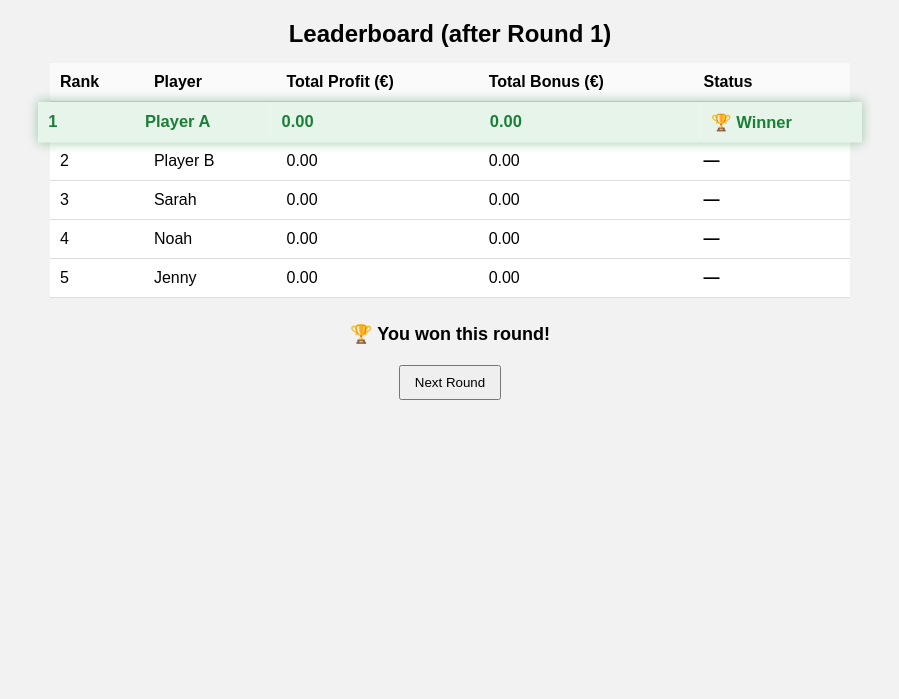
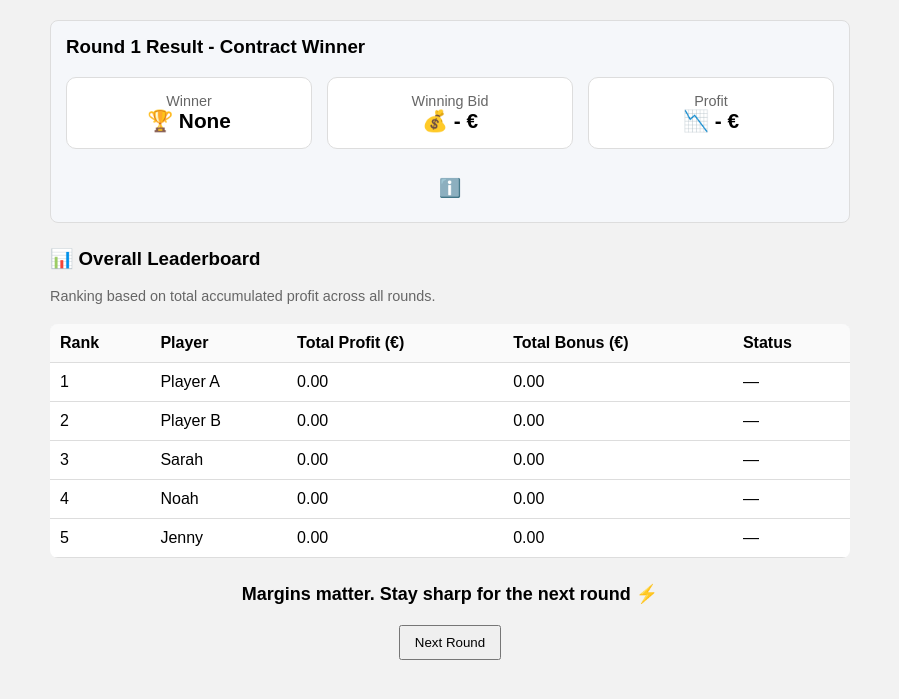
Before and after one commit to lindaspov/research-project, a Flask app: page /leaderboard in a window 1280 px wide. Shown: the top 699 px of the page, without its empty margins (190-1089 px from the left). Run offline with Flask 3, Linux system fonts and the light colour scheme; the visitor is signed in with stand-in values (Sample User, id 1).

Commit message:
update experiment

```diff
--- a/app.py
+++ b/app.py
@@ -43,7 +43,7 @@ def initialize_logging():
             "cost",
             "bid",
             "margin",
-            "cumulative_profit",
+            "bid_count",
         ])
 
     with open(ROUND_FILE, "w", newline="", encoding="utf-8") as f:
@@ -65,12 +65,11 @@ def initialize_logging():
         ])
 
 def log_bid(player, amount):
+    auction_state["bid_counts"][player] = auction_state["bid_counts"].get(player, 0) + 1
     real_name = auction_state.get("usernames", {}).get(player, player)
 
     cost = auction_state["participant_costs"].get(player)
     margin = amount - cost if cost is not None else 0
-
-    cumulative_profit = auction_state["total_profits"].get(player, 0)
 
     if player in HUMAN_PLAYERS:
         round_index = auction_state["round"] - 1
@@ -99,7 +98,7 @@ def log_bid(player, amount):
             cost,
             amount,
             margin,
-            cumulative_profit
+            auction_state["bid_counts"][player]
         ])
 
         f.flush()
@@ -177,7 +176,7 @@ How to proceed:
 1. Observe quietly throughout the round.
 2. Submit your bid only in the final seconds.
 3. Slightly undercut the lowest current bid.
-
+z6
 Key points:
 - Early bidding exposes your tactics.
 - Timing is everything.
@@ -425,21 +424,15 @@ def leaderboard():
     if not session.get("authorized"):
         return redirect("/")
 
-    current_round = auction_state["round"]
+    winner = auction_state["lowest_bidder"]
+    winner_key = winner
+    bids = auction_state["last_bid_by_player"]
+    profits = auction_state["profits"]
+    total_profits = auction_state["total_profits"]
 
-    # 🔵 jede 5. Runde → kumuliert
-    if current_round % 5 == 0:
-        profits = auction_state["total_profits"]
-        bonuses = auction_state["total_bonuses"]
-    else:
-        # 🟢 sonst → nur aktuelle Runde
-        profits = auction_state["profits"]
-        bonuses = auction_state["bonuses"]
-
-    #Sortierung
-    sorted_players = sorted(
+    total_leaderboard = sorted(
         ALL_PLAYERS,
-        key=lambda p: profits.get(p, 0),
+        key=lambda p: total_profits.get(p, 0),
         reverse=True
     )
 
@@ -468,21 +461,27 @@ def leaderboard():
     player_message = ""
 
     if current_player:
-        if current_player == sorted_players[0]:
+        if current_player == winner:
             player_message = "🏆 You won this round!"
         else:
             player_message = random.choice(loser_messages)
+
+    profits = auction_state.get("profits", {})
 
     # Template rendern
     return render_template(
         "leaderboard.html",
         round=auction_state["round"],
         max_rounds=auction_state["max_rounds"],
-        leaderboard=sorted_players,
+        winner=winner,
+        winner_key=winner_key,
+        bids=bids,
         profits=profits,
-        bonuses=bonuses,
+        total_leaderboard=total_leaderboard,
+        total_profits=total_profits,
+        total_bonuses=auction_state["total_bonuses"],
         usernames=auction_state.get("usernames", {}),
-        player_message=player_message
+        player_message=player_message,
     )
 
 @app.route("/download_results")
@@ -604,6 +603,9 @@ def bid():
     player = session.get("player")
     cost = auction_state["participant_costs"][player]
 
+    if amount < 35000:
+        return jsonify({"success": False, "message": "Bid must be at least 35,000 €"})
+
     # REGELN
     #if amount < cost:
     #return jsonify({"success": False, "message": "Bid below your production cost"})
@@ -636,6 +638,7 @@ def start_round():
     auction_state["bids"] = []
 
     auction_state["last_bid_by_player"] = {}
+    auction_state["bid_counts"] = {}
 
     auction_state["profits"] = {}
     auction_state["bonuses"] = {}
@@ -662,10 +665,12 @@ def register_bid(player, amount):
 
     auction_state["bids"].append({
         "player": player,
-        "amount": amount
+        "amount": amount,
+        "round": auction_state["round"]
     })
 
     auction_state["last_bid_by_player"][player] = amount
+    print(auction_state["last_bid_by_player"])
 
     cost = auction_state["participant_costs"][player]
     profit = amount - cost
@@ -694,7 +699,7 @@ def process_price_chaser(now):
 
     dummy = "Sarah"
 
-    if now - auction_state["last_actions"][dummy] < random.randint(6, 9):
+    if now - auction_state["last_actions"][dummy] < random.randint(9, 18):
         return
 
     auction_state["last_actions"][dummy] = now
@@ -705,11 +710,11 @@ def process_price_chaser(now):
     distance = current - cost
 
     if distance > 50000:
-        drop = random.randint(3000, 4500)
+        drop = random.randint(2000, 3750)
     elif distance > 20000:
-        drop = random.randint(550, 2200)
+        drop = random.randint(550, 1900)
     else:
-        drop = random.randint(20, 110)
+        drop = random.randint(20, 100)
 
     remaining = AUCTION_DURATION - (time.time() - auction_state["start_time"])
 
@@ -718,6 +723,8 @@ def process_price_chaser(now):
 
     bid = current - drop
 
+    bid = int(bid / 100) * 100
+
     if bid >= cost:
         register_bid(dummy, bid)
 
@@ -725,7 +732,7 @@ def process_step_dropper(now):
 
     dummy = "Noah"
 
-    if now - auction_state["last_actions"][dummy] < random.randint(10, 16):
+    if now - auction_state["last_actions"][dummy] < random.randint(10, 19):
         return
 
     auction_state["last_actions"][dummy] = now
@@ -740,13 +747,15 @@ def process_step_dropper(now):
         distance = current - cost
 
         if distance > 40000:
-            drop = random.randint(5000, 7000)
+            drop = random.randint(3500, 5500)
         elif distance > 15000:
-            drop = random.randint(2000, 5400)
+            drop = random.randint(1800, 4800)
         else:
-            drop = random.randint(50, 300)
+            drop = random.randint(50, 200)
 
         bid = current - drop
+
+        bid = int(bid / 100) * 100
 
     if bid >= cost:
         register_bid(dummy, bid)
@@ -755,7 +764,7 @@ def process_noisy_undercutter(now):
 
     dummy = "Jenny"
 
-    if now - auction_state["last_actions"][dummy] < random.randint(5, 12):
+    if now - auction_state["last_actions"][dummy] < random.randint(11, 20):
         return
 
     auction_state["last_actions"][dummy] = now
@@ -769,9 +778,9 @@ def process_noisy_undercutter(now):
 
     if distance > 40000:
         if r < 0.3:
-            drop = random.randint(3800, 11000)
+            drop = random.randint(3100, 6000)
         elif r < 0.7:
-            drop = random.randint(1000, 4000)
+            drop = random.randint(1000, 3000)
         else:
             drop = random.randint(200, 800)
     else:
@@ -781,6 +790,8 @@ def process_noisy_undercutter(now):
             drop = random.randint(10, 100)
 
     bid = current - drop
+
+    bid = int(bid / 100) * 100
 
     if bid >= cost:
         register_bid(dummy, bid)
@@ -795,7 +806,7 @@ def calculate_results():
     auction_state["results_written"] = True
 
     print("CALCULATE RESULTS RUNNING")
-    print("STEP A")
+
     try:
         if auction_state["lowest_bidder"] is None:
             return
@@ -804,7 +815,7 @@ def calculate_results():
         winning_bid = auction_state["lowest_bid"]
         winner_name = auction_state.get("usernames", {}).get(winner, winner)
 
-
+        # Leader bestimmen
         if auction_state["total_profits"]:
             leader = max(
                 auction_state["total_profits"],
@@ -820,15 +831,18 @@ def calculate_results():
             writer = csv.writer(f, delimiter=";")
 
             for p in ALL_PLAYERS:
+                is_last = (p == winner)
                 real_name = auction_state.get("usernames", {}).get(p, p)
                 cost = auction_state["participant_costs"][p]
 
+                # Letztes Gebot holen
                 bid = ""
                 for b in reversed(auction_state["bids"]):
                     if b["player"] == p:
                         bid = b["amount"]
                         break
 
+                # Strategie bestimmen
                 if p in HUMAN_PLAYERS:
                     round_index = auction_state["round"] - 1
                     matchup = auction_state.get("round_matchups")
@@ -844,55 +858,44 @@ def calculate_results():
                 else:
                     strategy = ""
 
+                # 🔥 Gewinner-Logik
                 if p == winner:
+                    print("CHECK", auction_state.get("usernames", {}).get(p, p), winner_name)
                     profit = winning_bid - cost
-                    bonus = round(profit * random.uniform(0.01, 0.02), 2)
+                    bonus = round(winning_bid * 0.01, 2)
+                else:
+                    profit = 0
+                    bonus = 0
 
-                    auction_state["profits"][p] = profit
-                    auction_state["bonuses"][p] = bonus
+                # 🔥 Werte speichern (für ALLE Spieler!)
+                auction_state["profits"][p] = profit
+                auction_state["bonuses"][p] = bonus
 
-                    auction_state["total_profits"][p] = auction_state["total_profits"].get(p, 0) + profit
-                    auction_state["total_bonuses"][p] = auction_state["total_bonuses"].get(p, 0) + bonus
+                auction_state["total_profits"][p] = \
+                    auction_state["total_profits"].get(p, 0) + profit
 
-                    total_profit = auction_state["total_profits"][p]
+                auction_state["total_bonuses"][p] = \
+                    auction_state["total_bonuses"].get(p, 0) + bonus
 
-                    writer.writerow([
-                        auction_state["round"],
-                        real_name,
-                        auction_state.get("genders", {}).get(p, ""),
-                        True,
-                        strategy,
-                        cost,
-                        bid,
-                        profit,
-                        bonus,
-                        winning_bid,
-                        total_profit,
-                        winner_name,
-                        leader_name
-                    ])
+                # Für CSV
+                total_profit = auction_state["total_profits"][p]
 
-                else:
-                    auction_state["profits"][p] = 0
-                    auction_state["bonuses"][p] = 0
-
-                    total_profit = auction_state["total_profits"].get(p, 0)
-
-                    writer.writerow([
-                        auction_state["round"],
-                        real_name,
-                        auction_state.get("genders", {}).get(p, ""),
-                        False,
-                        strategy,
-                        cost,
-                        bid,
-                        0,
-                        0,
-                        "",
-                        total_profit,
-                        "",
-                        leader_name
-                    ])
+                # 🔥 CSV schreiben (korrekt eingerückt!)
+                writer.writerow([
+                    auction_state["round"],
+                    real_name,
+                    auction_state.get("genders", {}).get(p, ""),
+                    (p == winner),
+                    strategy,
+                    cost,
+                    bid,
+                    profit,
+                    bonus,
+                    winning_bid if is_last else "",
+                    total_profit if is_last else "",
+                    winner_name if is_last else "",
+                    leader_name if is_last else ""
+                ])
 
             f.flush()
             os.fsync(f.fileno())
--- a/templates/leaderboard.html
+++ b/templates/leaderboard.html
@@ -82,35 +82,103 @@
 
 <div class="container">
 
-<h2>Leaderboard (after Round {{ round }})</h2>
+<div style="margin-bottom: 25px; padding: 15px; border-radius: 8px; background: #f5f7fa; border: 1px solid #ddd;">
 
-<table>
-    <thead>
+    <h3 style="margin-top:0;">Round {{ round }} Result - Contract Winner</h3>
+    <div style="display:flex; gap:15px; margin-top:10px;">
+
+        <!-- WINNER -->
+        <div style="flex:1; padding:15px; background:#ffffff; border-radius:10px; border:1px solid #ddd; text-align:center;">
+            <div style="font-size:0.9em; color:#666;">Winner</div>
+            <div style="font-size:1.3em; font-weight:bold;">
+                🏆 {{ usernames.get(winner, winner) }}
+            </div>
+        </div>
+
+        <!-- BID -->
+        <div style="flex:1; padding:15px; background:#ffffff; border-radius:10px; border:1px solid #ddd; text-align:center;">
+            <div style="font-size:0.9em; color:#666;">Winning Bid</div>
+            <div style="font-size:1.3em; font-weight:bold;">
+                💰 {{ bids.get(winner, "-") }} €
+            </div>
+        </div>
+
+        <!-- PROFIT -->
+        <div style="flex:1; padding:15px; background:#ffffff; border-radius:10px; border:1px solid #ddd; text-align:center;">
+            <div style="font-size:0.9em; color:#666;">Profit</div>
+            <div style="font-size:1.3em; font-weight:bold; color: {{ 'red' if profits.get(winner_key, 0) < 0 else 'black' }}">
+                📉 {{ profits.get(winner_key, "-") }} €
+            </div>
+        </div>
+
+    </div>
+
+    <!-- INFO BUTTON -->
+    <div style="margin-top:10px; text-align:right;">
+        <button onclick="toggleInfo()"
+                style="border:none; background:none; cursor:pointer; font-size:18px;">
+         ℹ️
+        </button>
+    </div>
+
+    <!-- INFO TEXT (HIDDEN) -->
+    <div id="info-box"
+         style="display:none; margin-top:10px; padding:10px; background:#eef3ff; border-radius:6px; font-size:0.9em; color:#444;">
+
+        The contract is awarded to the bidder with the lowest bid.
+        This means that winning the auction does not necessarily imply a positive profit,
+        as bids below production costs can result in losses.
+    </div>
+
+</div>
+
+<h3 style="margin-top:25px;">📊 Overall Leaderboard</h3>
+<p style="font-size:0.9em; color:#666; margin-bottom:10px;">
+    Ranking based on total accumulated profit across all rounds.
+</p>
+
+<table style="width:100%; border-collapse:collapse; margin-top:20px; background:white; border-radius:8px; overflow:hidden;">
+
+    <thead style="background:#f0f2f5;">
         <tr>
-            <th>Rank</th>
-            <th>Player</th>
-            <th>Total Profit (€)</th>
-            <th>Total Bonus (€)</th>
-            <th>Status</th>
+            <th style="padding:10px; text-align:left;">Rank</th>
+            <th style="padding:10px; text-align:left;">Player</th>
+            <th style="padding:10px; text-align:left;">Total Profit (€)</th>
+            <th style="padding:10px; text-align:left;">Total Bonus (€)</th>
+            <th style="padding:10px; text-align:left;">Status</th>
         </tr>
     </thead>
+
     <tbody>
-        {% for p in leaderboard %}
-        <tr {% if loop.index == 1 %}class="winner"{% endif %}>
-            <td>{{ loop.index }}</td>
-            <td>{{ usernames.get(p, p) }}</td>
-            <td>{{ "%.2f"|format(profits.get(p, 0)) }}</td>
-            <td>{{ "%.2f"|format(bonuses.get(p, 0)) }}</td>
-            <td class="status">
-                {% if loop.index == 1 %}
+        {% for p in total_leaderboard %}
+        <tr style="border-top:1px solid #eee; {% if p == winner %}background:#fff8e1;{% endif %}">
+
+            <td style="padding:10px;">{{ loop.index }}</td>
+
+            <td style="padding:10px;">
+                {{ usernames.get(p, p) }}
+            </td>
+
+            <td style="padding:10px;">
+                {{ "%.2f"|format(total_profits.get(p, 0)) }}
+            </td>
+
+            <td style="padding:10px;">
+                {{ "%.2f"|format(total_bonuses.get(p, 0)) }}
+            </td>
+
+            <td style="padding:10px;">
+                {% if p == winner %}
                     🏆 Winner
                 {% else %}
                     —
                 {% endif %}
             </td>
+
         </tr>
         {% endfor %}
     </tbody>
+
 </table>
 
 <!-- 💬 persönliche Nachricht -->
@@ -123,6 +191,15 @@
 </form>
 
 </div>
-
+<script>
+function toggleInfo() {
+    var box = document.getElementById("info-box");
+    if (box.style.display === "none") {
+        box.style.display = "block";
+    } else {
+        box.style.display = "none";
+    }
+}
+</script>
 </body>
 </html>
```
Also changed, not shown: templates/auction.html (+12 -2 lines).
